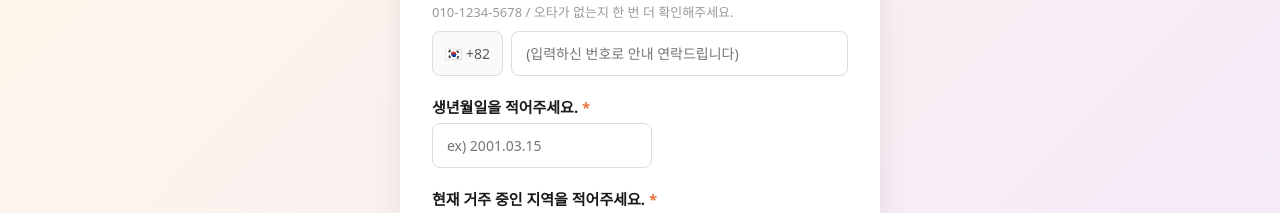
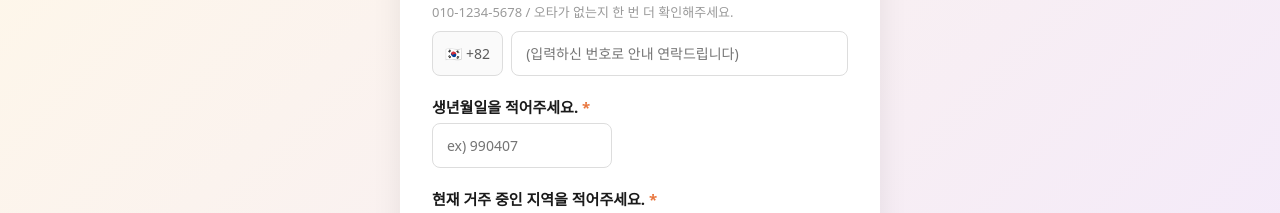
Before and after one commit to hwajeongup-hj/ikigai-landing, a React (Vite) app: page / in a window 1280 px wide. Shown: the part 3620-3833 px from the top of the page. Built offline with nearby package versions, Linux system fonts and the light colour scheme.

Commit message:
Use six digit birthdate format

```diff
--- a/src/IkigaiLanding.jsx
+++ b/src/IkigaiLanding.jsx
@@ -188,6 +188,10 @@ export default function IkigaiLanding() {
   }, []);
 
   const updateField = (key) => (e) => setForm((prev) => ({ ...prev, [key]: e.target.value }));
+  const updateBirthdate = (e) => {
+    const value = e.target.value.replace(/\D/g, '').slice(0, 6);
+    setForm((prev) => ({ ...prev, birthdate: value }));
+  };
 
   const handleSubmit = async (e) => {
     e.preventDefault();
@@ -647,11 +651,13 @@ export default function IkigaiLanding() {
             <input
               type="text"
               inputMode="numeric"
+              pattern="[0-9]{6}"
+              maxLength={6}
               value={form.birthdate}
-              onChange={updateField('birthdate')}
+              onChange={updateBirthdate}
               required
-              placeholder="ex) 2001.03.15"
-              style={{ ...inputStyle, maxWidth: '220px' }}
+              placeholder="ex) 990407"
+              style={{ ...inputStyle, maxWidth: '180px' }}
             />
           </div>
 
```
